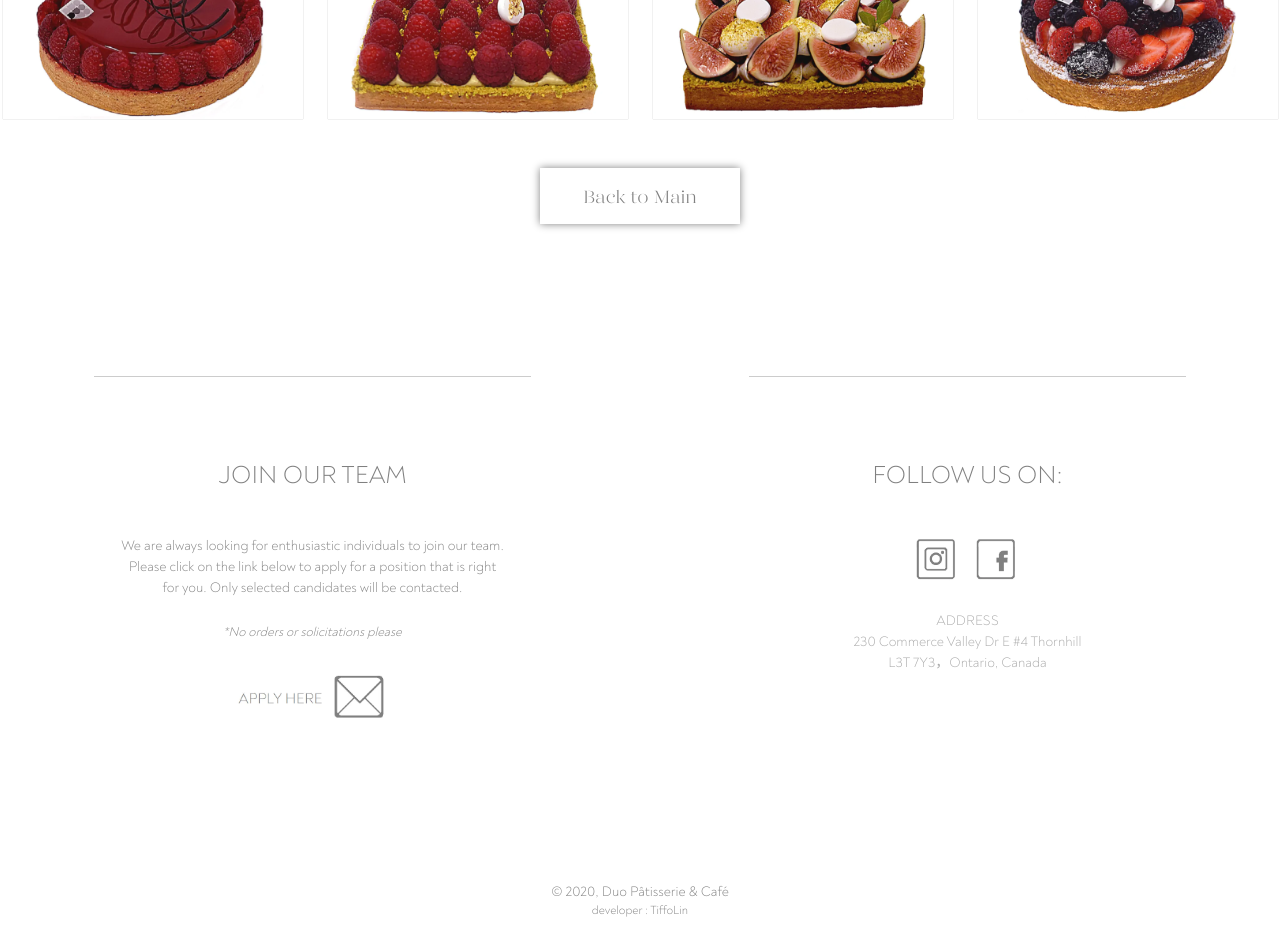
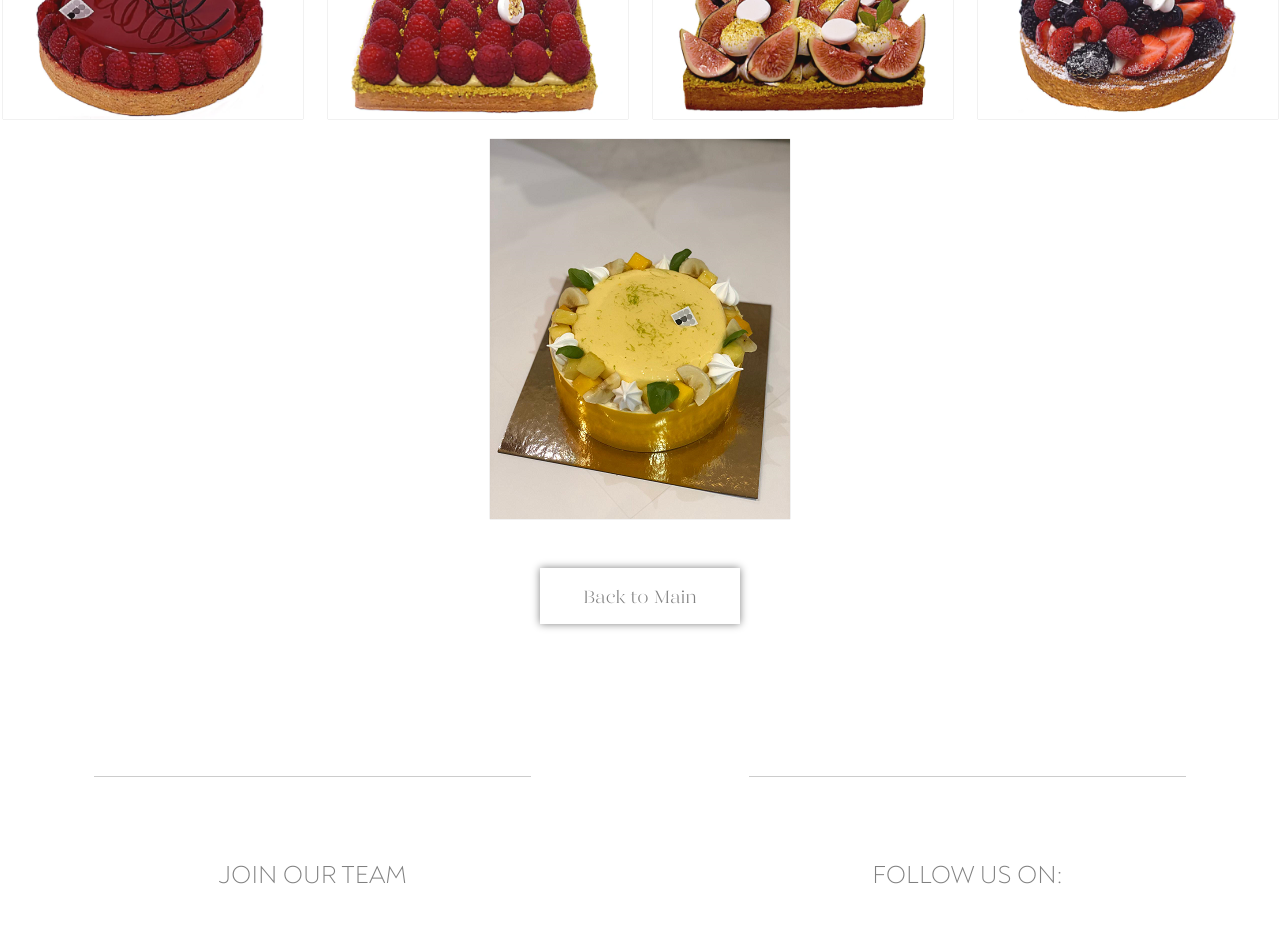
Before and after one commit to Tiffolin/duo, a React (Create React App) app: page /Whole in a window 1280 px wide. Shown: the part 1840-2776 px from the top of the page. Built offline with nearby package versions, Linux system fonts and the light colour scheme; a web font is replaced by a local one.

Commit message:
added pavlova image

```diff
--- a/src/components/InnerComponents/Whole/index.js
+++ b/src/components/InnerComponents/Whole/index.js
@@ -16,6 +16,7 @@ import supernova from "./wholeImage/supernova.png";
 import mona from "./wholeImage/mona.png";
 import pistache from "./wholeImage/pistache.png";
 import fei from "./wholeImage/fei.png";
+import pavlova from "./wholeImage/pavlova.png";
 // allergens
 import dairy from "../Allergens/dairy.png";
 import wheat from "../Allergens/wheat.png";
@@ -289,6 +290,28 @@ function Whole() {
                     </div>
                 </div>
             </div>
+            <div className="cakeContainer">
+                <img src={pavlova} className="cakeImg img-fluid" alt="..."></img>
+                <div className="cakeHover row">
+                    <div className="productName">
+                        <p>Pavlova </p>
+                        <p className="cakeSize">6 serving</p>
+                    </div>
+                    <div className="cakeDescription">
+                        <p>...</p>
+                        <p>...</p>
+                        <p>...</p>
+                        <p>...</p>
+                    </div>
+                    <div className="allergy">
+                        To be added later
+                        {/* <span> <img className="allergen col-2" src={wheat} alt="wheat"></img></span>
+                        <span> <img className="allergen col-2" src={dairy} alt="dairy"></img></span>
+                        <span> <img className="allergen col-2" src={egg} alt="egg"></img></span>
+                        <span> <img className="allergen col-2" src={nuts} alt="nuts"></img></span> */}
+                    </div>
+                </div>
+            </div>
         </div>
         <Back />
 </div>
```
Also changed, not shown: src/components/InnerComponents/Whole/wholeImage/pavlova.png (added), src/components/Main/Pavlova.jpeg (added).
